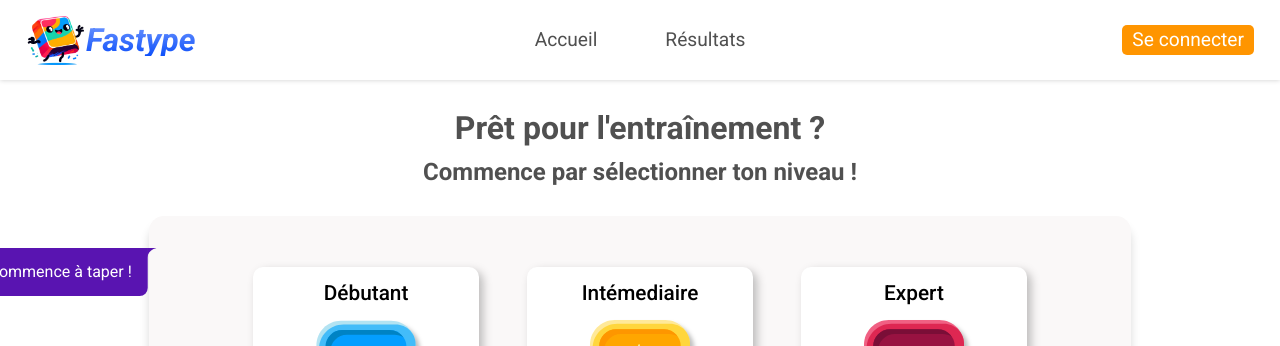
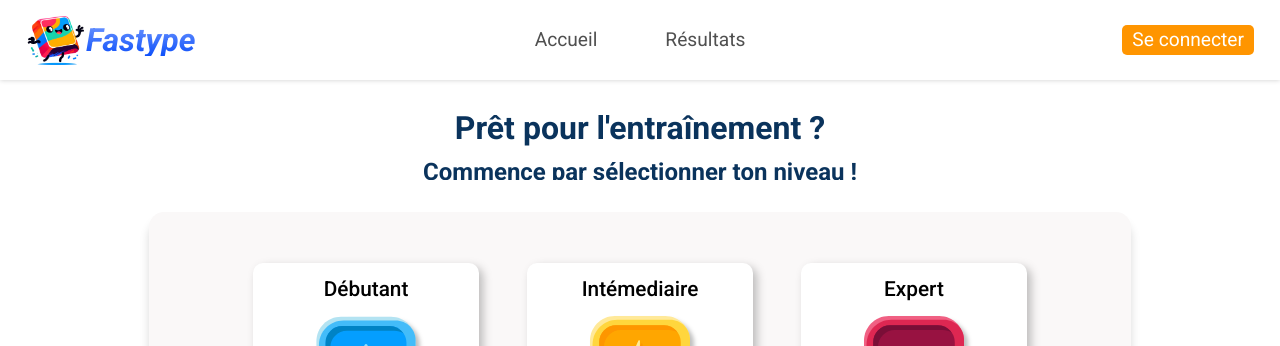
Before and after one commit to Incisif/fastype, a React (Vite) app in the folder fastype/: page /training in a window 1280 px wide. Shown: the top 346 px of the page. Built offline with nearby package versions, Linux system fonts and the light colour scheme; no server answers.

Commit message:
Enhanced training page with new animations for level selection

```diff
--- a/fastype/src/components/AinsiKeyboard/index.tsx
+++ b/fastype/src/components/AinsiKeyboard/index.tsx
@@ -13,7 +13,7 @@ interface KeyStyle {
 const KeyboardContainer = styled.div`
   position: relative;
   width: 80%;
-  margin-bottom: 2rem;
+  margin-bottom: 2.5rem;
   margin-top: 1.8rem;
 `;
 const LineContainer = styled.div`
--- a/fastype/src/components/CardLevelSelect/index.tsx
+++ b/fastype/src/components/LevelSelector/index.tsx
@@ -176,7 +176,7 @@ const CardLevelSelect: React.FC = () => {
         >
           <div className="content">
             <CardTitle>Débutant</CardTitle>
-            <CardImage src={easy} />
+            <CardImage src={easy} alt="easy mode selector" />
             <CardCaption>23% du clavier</CardCaption>
           </div>
           <EasyLevelDetails $isEasyInfoIsHovered={easyInfoIsHovered}>
@@ -210,7 +210,7 @@ const CardLevelSelect: React.FC = () => {
         >
           <div className="content">
             <CardTitle>Intémediaire </CardTitle>
-            <CardImage src={medium} />
+            <CardImage src={medium} alt="medium mode selector" />
             <CardCaption>55% du clavier</CardCaption>
           </div>
           <MediumLevelDetails $isMediumInfoIsHovered={mediumInfoIsHovered}>
@@ -244,7 +244,7 @@ const CardLevelSelect: React.FC = () => {
         >
           <div className="content">
             <CardTitle>Expert </CardTitle>
-            <CardImage src={hard} />
+            <CardImage src={hard} alt="hard mode selector"/>
             <CardCaption>100% du clavier</CardCaption>
           </div>
           <HardLevelDetails $isHardInfoIsHovered={hardInfoIsHovered}>
--- a/fastype/src/components/StartTypingSignal/index.tsx
+++ b/fastype/src/components/StartTypingSignal/index.tsx
@@ -1,5 +1,6 @@
 import styled, { keyframes, css } from "styled-components";
-
+import { useSelector } from "react-redux";
+import { RootState } from "../../store/store";
 interface StartTypingSignalProps {
   $shouldExit: boolean;
 }
@@ -14,6 +15,7 @@ const slideInFadeIn = keyframes`
   from {
     transform: translateX(-50%);
     opacity: 0;
+    visibility: visible;
   }
   to {
     transform: translateX(0);
@@ -22,6 +24,7 @@ const slideInFadeIn = keyframes`
 `;
 const shake = keyframes`
   0%, 100% {
+    visibility: visible;
     transform: translatex(0);
   }
   50% {
@@ -44,12 +47,17 @@ const StartTypingSignalContainer = styled.div<StartTypingSignalProps>`
   z-index: 2;
   background-color: var(--dark-violet-color);
   border-radius: 0.5rem 0 0.5rem 0.5rem;
+  visibility: hidden; // Le composant est initialement invisible
   animation: ${(props) =>
     props.$shouldExit
       ? css`${slideOut} 0.4s ${slideOutTimingFunction} forwards`
-      : css`${slideInFadeIn} 0.8s  ${slideInTimingFunction}   , ${shake} 1.5s ease-in-out 1s infinite`};
+      : css`
+          ${slideInFadeIn} 0.8s ${slideInTimingFunction} 1s forwards,
+          ${shake} 1.5s ease-in-out 2s infinite`
+      };
+  animation-fill-mode: forwards; // Gardez le composant dans l'état final de l'animation
+  animation-delay: 2s; // Délai avant que l'animation ne commence
 `;
-
 const StartTypingSignalBody = styled.div`
   position: relative;
   display: flex;
@@ -71,13 +79,19 @@ const StartTypingSignalPointer = styled.div`
 `;
 
 const StartTypingSignal: React.FC<StartTypingSignalProps> = ({ $shouldExit }) => {
+  const selectedLevel = useSelector(
+    (state: RootState) => state.session.selectedLevel);
   return (
+    <>
+    {selectedLevel?
     <StartTypingSignalContainer $shouldExit={$shouldExit}>
       <StartTypingSignalBody>
         <p>Commence à taper !</p>
       </StartTypingSignalBody>
       <StartTypingSignalPointer />
     </StartTypingSignalContainer>
+    :null}
+    </>
   );
 };
 
--- a/fastype/src/components/TypingBox/index.tsx
+++ b/fastype/src/components/TypingBox/index.tsx
@@ -29,7 +29,7 @@ import ProgressBar from "../ProgressBar";
 import StartTypingSignal from "../StartTypingSignal";
 import Loader from "../Loader";
 import { fetchTexts } from "../../features/text/textThunk";
-import CardLevelSelect from "../../components/CardLevelSelect";
+import CardLevelSelect from "../LevelSelector";
 
 interface CharBoxProps {
   $status: string | null;
--- a/fastype/src/pages/Profile/index.tsx
+++ b/fastype/src/pages/Profile/index.tsx
@@ -1,6 +1,5 @@
 import Main from "../../layouts/MainContent";
 import styled from "styled-components";
-
 
 const StyledProfile = styled.div`
   position: relative;
@@ -20,9 +19,7 @@ const StyledProfile = styled.div`
 const Profile: React.FC = () => {
   return (
     <Main>
-      <StyledProfile>
-
-      </StyledProfile>
+      <StyledProfile></StyledProfile>
     </Main>
   );
 };
--- a/fastype/src/pages/Training/index.tsx
+++ b/fastype/src/pages/Training/index.tsx
@@ -1,31 +1,86 @@
-import styled from "styled-components";
+import styled, { css, keyframes } from "styled-components";
 import Main from "../../layouts/MainContent";
 import TypingBox from "../../components/TypingBox";
 import AinsiKeyboard from "../../components/AinsiKeyboard";
 import { useSelector } from "react-redux";
 import { RootState } from "../../store/store";
 
-const Title = styled.h2`
+interface Props {
+  $hide?: boolean;
+}
+
+const slideUp = keyframes`
+  0% {
+   ;
+    opacity: 1;
+    ;
+  }50%{max-height: 150;}
+  100%{
+    ;
+    opacity: 0;
+    height: 0;
+    overflow: hidden;
+  }
+`;
+const trnaslateUp = keyframes`
+    0% {
+        transform: translateY(0%);
+    }
+    100%{
+        transform: translateY(-100px);
+    }
+    `;
+
+const TitleContainer = styled.div<Props>`
+  width: 100%;
+ overflow: hidden;
+  height: 100px;
+  text-align: center;
+
+  ${(props) =>
+    props.$hide &&
+    css`
+      animation: ${slideUp} 2s ease forwards;
+    `}
+`;
+const Title = styled.h2<Props>`
   margin-top: 2rem;
   font-size: 2rem;
   font-weight: 700;
-  color: var(--grey-color);
+  color: var(--dark-blue-color);
+  ${(props) =>
+    props.$hide &&
+    css`
+      animation: ${trnaslateUp} 2s ease forwards;
+    `}
 `;
-const SubTitle = styled.h3`
+const SubTitle = styled.h3<Props>`
   margin-top: 1rem;
   font-size: 1.5rem;
   font-weight: 700;
-  color: var(--grey-color);
+  color: var(--dark-blue-color);
+  ${(props) =>
+    props.$hide &&
+    css`
+      animation: ${trnaslateUp} 2s ease forwards;
+    `}
 `;
 const Training: React.FC = () => {
+  const selectedLevel = useSelector(
+    (state: RootState) => state.session.selectedLevel
+  );
+  const isLevelSelected = !!selectedLevel;
   const userName = useSelector(
     (state: RootState) => state.login.user
   )?.firstName;
 
   return (
     <Main>
-      <Title>Prêt pour l'entraînement {userName} ?</Title>
-      <SubTitle>Commence par sélectionner ton niveau !</SubTitle>
+      <TitleContainer $hide={isLevelSelected}>
+        <Title $hide={isLevelSelected}>Prêt pour l'entraînement {userName} ?</Title>
+        <SubTitle $hide={isLevelSelected}>Commence par sélectionner ton niveau !</SubTitle>
+      </TitleContainer>
+
       <TypingBox />
       <AinsiKeyboard />
     </Main>
--- a/fastype/src/styles/main.css
+++ b/fastype/src/styles/main.css
@@ -8,6 +8,7 @@
   /*Fonts colors*/
   --white-color: #ffffff;
   --grey-color: #505050;
+  --dark-blue-color: #0A335C;
 
   /*Buttons colors*/
   --Next-button-color: var(--dark-violet-color);
```
